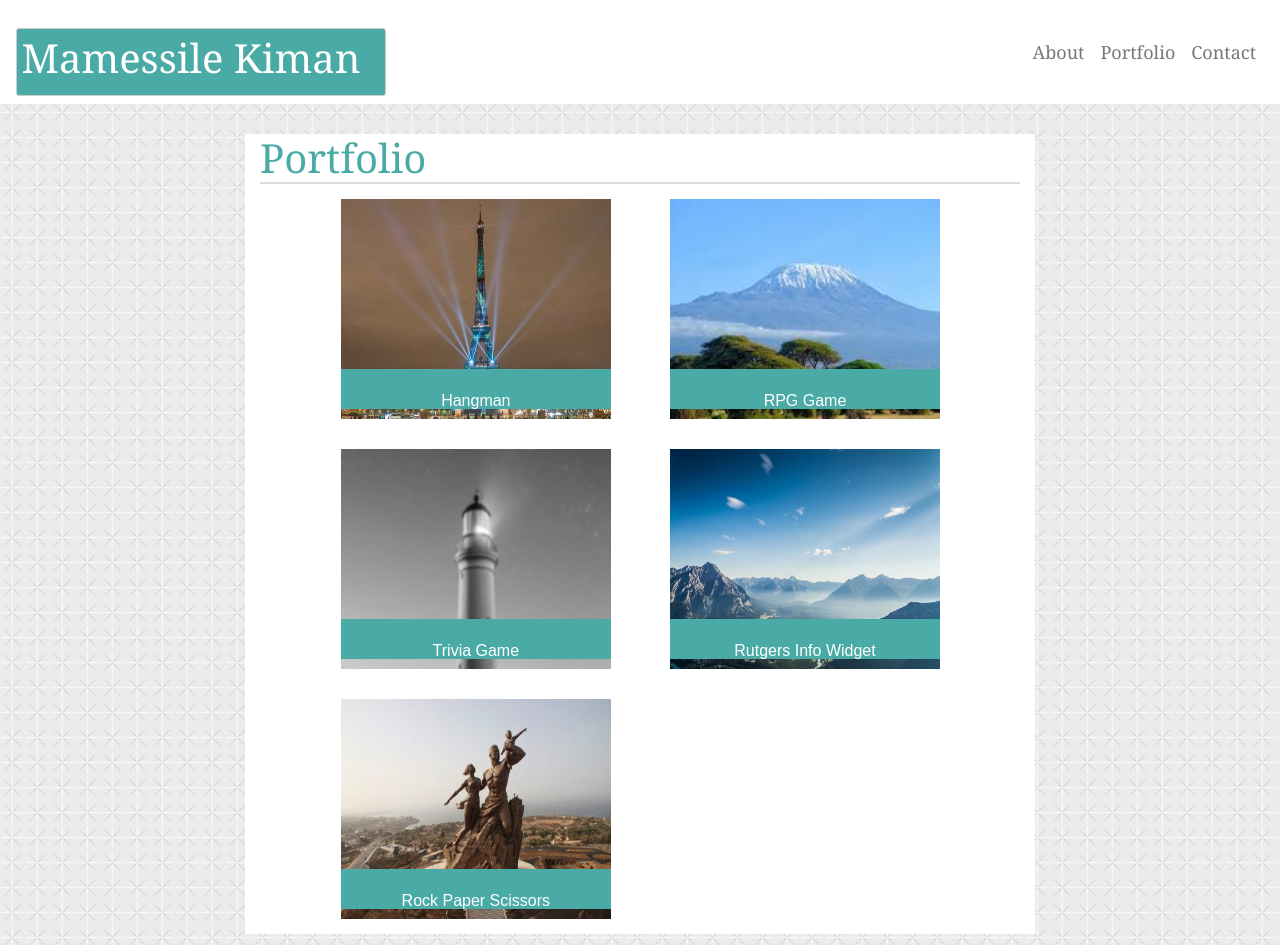
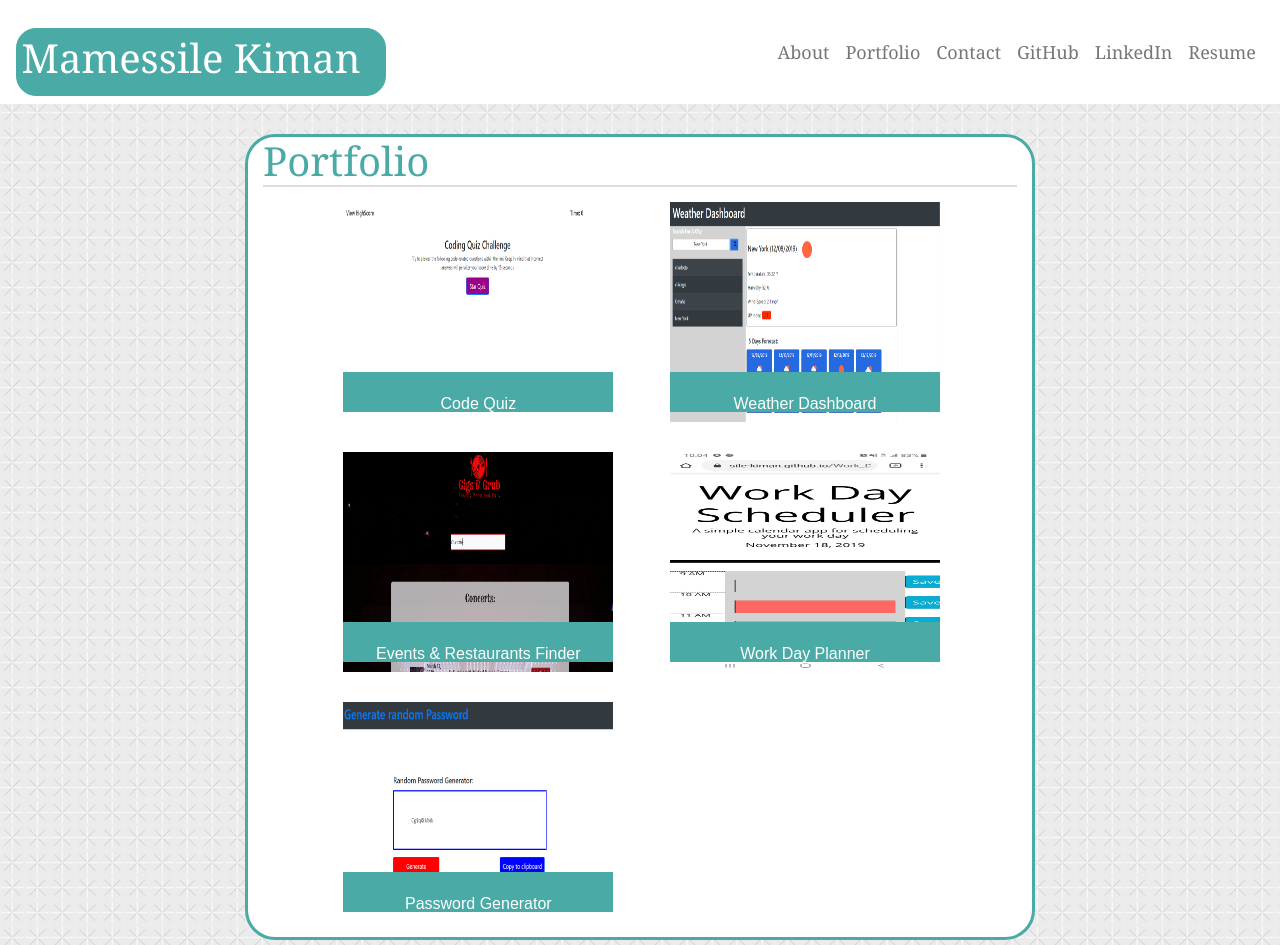
Before and after one commit to Sile-Kiman/responsive-portfolio, a plain HTML site: page portfolio-pages/portfolio.html in a window 1280 px wide. Shown: the top 945 px of the page. Drawn offline with nearby package versions, Linux system fonts and the light colour scheme.

Commit message:
updated the profolio and pages. Added my GitHub, LinkedIn and resume to it

```diff
--- a/assets/css/contact.css
+++ b/assets/css/contact.css
@@ -11,6 +11,8 @@ body{
     background:#ffffff;
 }
 
+
+
 .main-header{
     background: #4aaaa5;
     border: 1px solid #cccccc;
@@ -21,6 +23,8 @@ body{
     margin-bottom: 0px;
     color: white;
     border-radius: 3px;
+    border: solid 1px #4aaaa5 ;
+    border-radius: 20px;
 
 }
 
@@ -53,7 +57,8 @@ body{
     margin-top: 30px;
     margin-bottom: 30px;
     box-sizing: border-box;
-
+    border: solid 3px #4aaaa5 ;
+    border-radius: 10px;
 }
 #sub_text{
     color: #4aaaa5;
--- a/assets/css/index.css
+++ b/assets/css/index.css
@@ -6,6 +6,15 @@ body{
 
 
 }
+#plink_wrapper{
+ margin: auto;
+ padding-bottom: 20px;
+ color:#4aaaa5;
+}
+
+
+
+
 
 #heading{
     font-family:  'Georgia', Times, 'Times New Roman', 'serif';
@@ -23,6 +32,9 @@ body{
     margin-bottom: 0px;
     color: white;
     border-radius: 3px;
+
+    border: solid 1px #4aaaa5 ;
+    border-radius: 20px;
 
 }
 
@@ -58,6 +70,9 @@ body{
     margin-top: 30px;
     margin-bottom: 30px;
     box-sizing: border-box;
+
+    border: solid 3px #4aaaa5 ;
+    border-radius: 30px;
 }
 
 
@@ -80,7 +95,7 @@ body{
     width: 250px;
     float: left;
     padding-right:30px;
-    /* margin-top: 10px; */
+
     padding-top: 10px;
 }
 
@@ -94,7 +109,7 @@ p{
     font-weight: 40px;
     color: #777777;
     line-height: 170%;
-    /* margin-top: 10px; */
+
     padding-top: 10px;
     padding-left: 0px;
 }
--- a/assets/css/portfolio.css
+++ b/assets/css/portfolio.css
@@ -12,6 +12,7 @@ body{
     background:#ffffff;
 }
 
+
 .main-header{
     background: #4aaaa5;
     border: 1px solid #cccccc;
@@ -22,8 +23,12 @@ body{
     margin-bottom: 0px;
     color: white;
     border-radius: 3px;
+    border: solid 1px #4aaaa5 ;
+    border-radius: 20px;
 
 }
+
+
 
 
 #link_wrapper{
@@ -43,6 +48,8 @@ body{
 
 }
 
+
+
 .main{
     clear: both;
     border: 1px  #dddddd;
@@ -53,6 +60,9 @@ body{
     margin-top: 30px;
     margin-bottom: 30px;
     box-sizing: border-box;
+
+    border: solid 3px #4aaaa5 ;
+    border-radius: 30px;
 }
 
 #sub_text{
--- a/portfolio-pages/portfolio.html
+++ b/portfolio-pages/portfolio.html
@@ -31,7 +31,7 @@
 
     <section id="heading">
         <nav class="navbar navbar-expand-lg" id="heading">
-                <a class="navbar-brand main-header" href="#">
+            <a class="navbar-brand main-header" href="index.html">
                 <h1>Mamessile Kiman</h1>
             </a>
             <button class="navbar-toggler icon" type="button" data-toggle="collapse"
@@ -49,6 +49,18 @@
                     </li>
                     <li class="nav-item">
                         <a class="a_link nav-link" href="contact.html">Contact</a>
+                    </li>
+                    <li class="nav-item">
+                        <a class="nav-link a_link " href="https://github.com/Sile-Kiman" target="_blank">GitHub</a>
+                    </li>
+                    <li class="nav-item active">
+
+                        <a class="a_link nav-link" href="https://www.linkedin.com/in/sile-kiman-2a4478b3" target="_blank">LinkedIn</a>
+                    </li>
+                    <li class="nav-item">
+
+                        <a class="a_link nav-link" href="/responsive-portfolio/portfolio-pages/resume.html" target="_blank">Resume</a>
+
                     </li>
                 </ul>
             </div>
@@ -69,15 +81,15 @@
                 <div class="col-md-4">
 
                     <div class="all_images">
-                            <img src="../assets/images/Eifel-.jpg" alt="Eifel">
-                            <p>Hangman</p>
+                        <a href="https://sile-kiman.github.io/Web-API-Code-Quiz/index.html" target="_blank"><img src="/responsive-portfolio/assets/images/startQuizPage.PNG" alt="quiz"></a>
+                        <p>Code Quiz</p>
                     </div>
                 </div>
                 <div class="col-md-1"></div>
                 <div class="col-md-4">
                     <div class="all_images">
-                            <img src="../assets/images/killimanjaro.jpg" alt="mountain">
-                            <p>RPG Game</p>
+                        <a href="https://sile-kiman.github.io/5-Days-Forecast_Weather_Dashboard/" target="_blank"><img src="/responsive-portfolio/assets/images/mult.PNG" alt="forecast"></a>
+                        <p>Weather Dashboard</p>
                     </div>
                 </div>
             </div>
@@ -87,15 +99,15 @@
                 <div class="col-md-1"></div>
                 <div class="col-md-4">
                     <div class="all_images">
-                        <img src="../assets/images/light-blur_-grayscale.jpg" alt="lighthouse">
-                        <p>Trivia Game</p>
+                        <a href="https://reeceb96.github.io/EventFinder-Group9/index.html" target="_blank"><img src="/responsive-portfolio/assets/images/desktopView.png" alt="project"></a>
+                        <p>Events & Restaurants Finder</p>
                     </div>
                 </div>
                 <div class="col-md-1"></div>
                 <div class="col-md-4">
                     <div class="all_images">
-                        <img src="../assets/images/waterfall.jpg" alt="water">
-                        <p>Rutgers Info Widget</p>
+                        <a href="https://sile-kiman.github.io/Work_Day_Scheduler/index.html" target="_blank"><img src="/responsive-portfolio/assets/images/colorchange.PNG" alt="calendar"></a>
+                        <p>Work Day Planner</p>
                     </div>
                 </div>
             </div>
@@ -105,8 +117,9 @@
                 <div class="col-md-4">
 
                     <div class="all_images">
-                        <img src="../assets/images/Senegal.jpg" alt="Historicalimage">
-                        <p>Rock Paper Scissors</p>
+                        <a href="https://sile-kiman.github.io/random-password-generator/" target="_blank"> <img src="/responsive-portfolio/assets/images/random.PNG" alt="password"></a>
+                        <p>Password Generator</p>
+
                     </div>
                 </div>
             </div>
```
Also changed, not shown: portfolio-pages/contact.html (+16 -0 lines), portfolio-pages/index.html (+21 -5 lines), portfolio-pages/resume.html (added, +29 -0 lines), assets/images/about.PNG (added), assets/images/colorchange.PNG (added), assets/images/contact.PNG (added), assets/images/desktopView.png (added), assets/images/mult.PNG (added), assets/images/portfolio.PNG (added), assets/images/random.PNG (added), assets/images/startQuizPage.PNG (added), 2 other files. Lines whose indentation alone changed are shown as unchanged.
